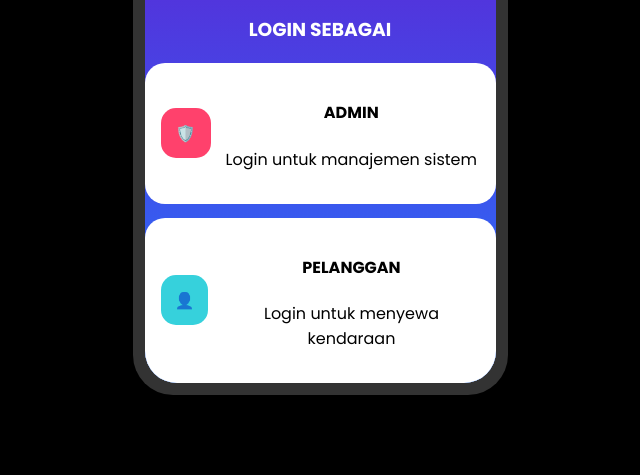
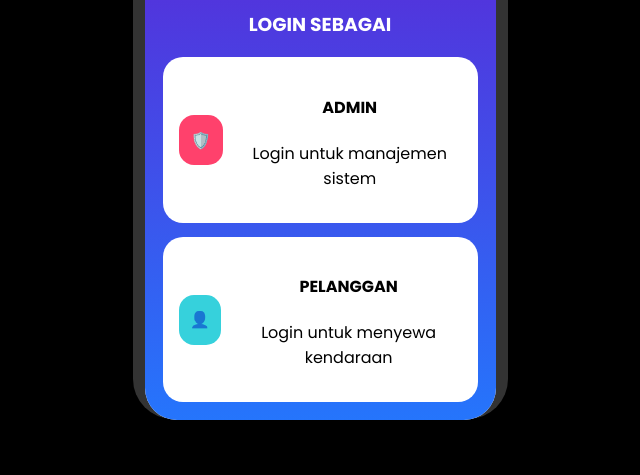
Before and after one commit to myprojek99/progers-3, a plain HTML site: page index.html in a window 1280 px wide. Shown: the part 341-816 px from the top of the page, without its empty margins (320-960 px from the left). Drawn offline with Linux system fonts and the light colour scheme.

Commit message:
Update style.css

```diff
--- a/style.css
+++ b/style.css
@@ -29,8 +29,11 @@ body {
   background: #fff;
   border-radius: 32px;
   height: 100%;
-  overflow-y: auto; /* ⬅️ ini kuncinya */
+  overflow: hidden; /* ⬅️ penting */
+  display: flex;
+  flex-direction: column;
 }
+
 
 .status-bar {
   height: 30px;
@@ -39,11 +42,15 @@ body {
   justify-content: space-between;
   align-items: center;
   font-weight: 600;
+  flex-shrink: 0;
 }
+
 .page {
-  height: calc(100% - 30px);
-  overflow-y: auto;
+  padding: 18px;
+  flex: 1;              /* ⬅️ ini yang sebelumnya tidak ada */
+  overflow-y: auto;     /* ⬅️ sekarang scroll aktif */
 }
+
 .home {
   height: calc(100% - 30px); /* tinggi layar HP */
   overflow-y: auto;
```
